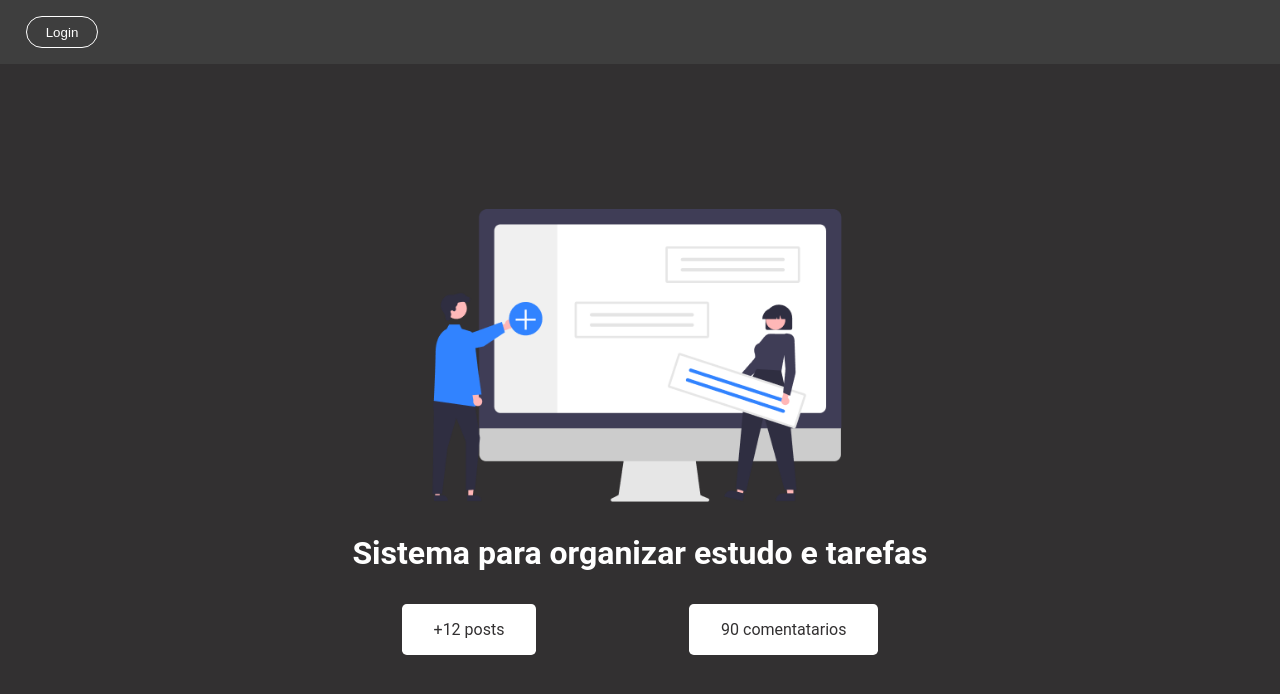
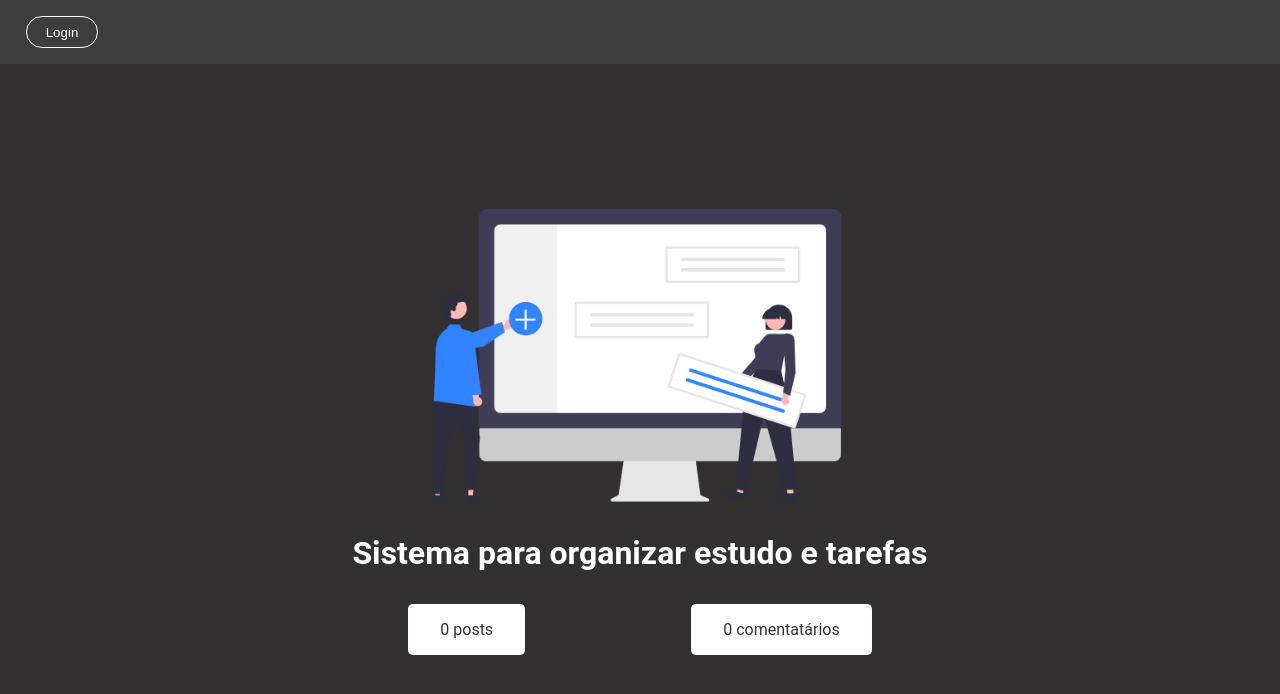
Before and after one commit to Jlucas93/board-list, a Next.js app: page / in a window 1280 px wide. Shown: the top 694 px of the page. Built offline with nearby package versions, Linux system fonts and the light colour scheme; no server answers; the database is empty.

Commit message:
implemented static page

```diff
--- a/src/pages/index.tsx
+++ b/src/pages/index.tsx
@@ -2,8 +2,15 @@ import Image from "next/image"
 import Head from "next/head"
 import * as S from "components/pages/home/style"
 import homeImage from "assests/hero.png"
+import { GetStaticProps } from "next"
+import { collection, getDocs } from "firebase/firestore"
+import { db } from "services/firebaseConnect"
 
-export default function Home() {
+interface Iprops {
+  tasks: number;
+  comments: number;
+}
+export default function Home({ tasks, comments }: Iprops) {
   return (
     <>
       <Head>
@@ -23,12 +30,12 @@ export default function Home() {
 
             <S.Section>
               <S.Span>
-                +12 posts
+                {tasks} posts
               </S.Span>
             </S.Section>
             <S.Section>
               <S.Span>
-                90 comentatarios
+                {comments} comentatários
               </S.Span>
             </S.Section>
           </S.InfoContent>
@@ -37,3 +44,17 @@ export default function Home() {
     </>
   )
 }
+export const getStaticProps: GetStaticProps = async () => {
+  const commentRef = collection(db, 'comments')
+  const taskRef = collection(db, 'tasks')
+
+  const comments_spanpShot = await getDocs(commentRef)
+  const tasks_spanpShot = await getDocs(taskRef)
+  return {
+    props: {
+      tasks: tasks_spanpShot.size || 0,
+      comments: comments_spanpShot.size || 0
+    },
+    revalidate: 60
+  }
+}
```
Also changed, not shown: src/pages/dashboard/index.tsx (line endings or trailing spaces).
